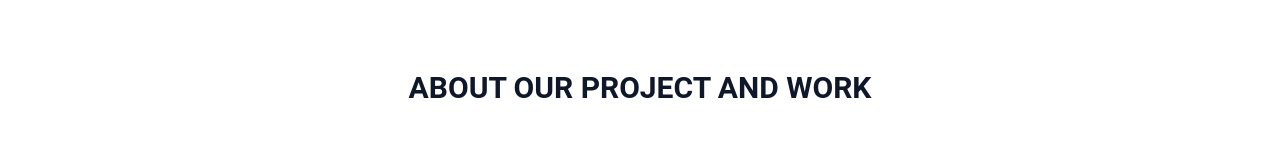
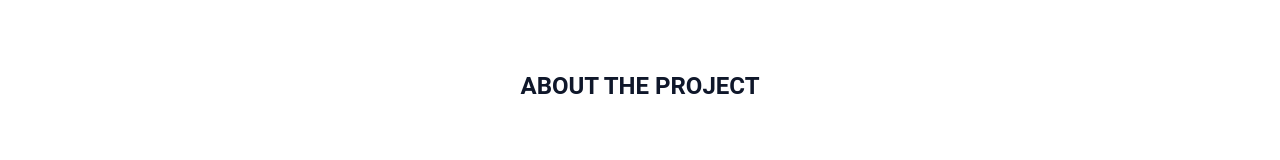
Before and after one commit to fatihdonmezdev/dilek-dukkani, a Next.js app: page / in a window 1280 px wide. Shown: the part 906-1066 px from the top of the page. Built offline with nearby package versions, Linux system fonts and the light colour scheme.

Commit message:
Fixed font.

```diff
--- a/src/components/header/Hero.js
+++ b/src/components/header/Hero.js
@@ -5,8 +5,8 @@ import { GoGoal } from "react-icons/go";
 const Hero = () => {
   return (
     <div className="min-h-screen">
-      <div className="text-3xl font-bold text-center text-slate-900 uppercase font-sans mt-20 ">
-        About our project and work
+      <div className="text-2xl font-bold text-center text-slate-900 uppercase font-sans mt-20 ">
+        About The Project
       </div>
       <div className="grid lg:grid-cols-2 grid-cols-1 ">
         <div className="lg:mx-40 mt-20 mx-4 border-2 border-gray-200 p-8 ">
```
